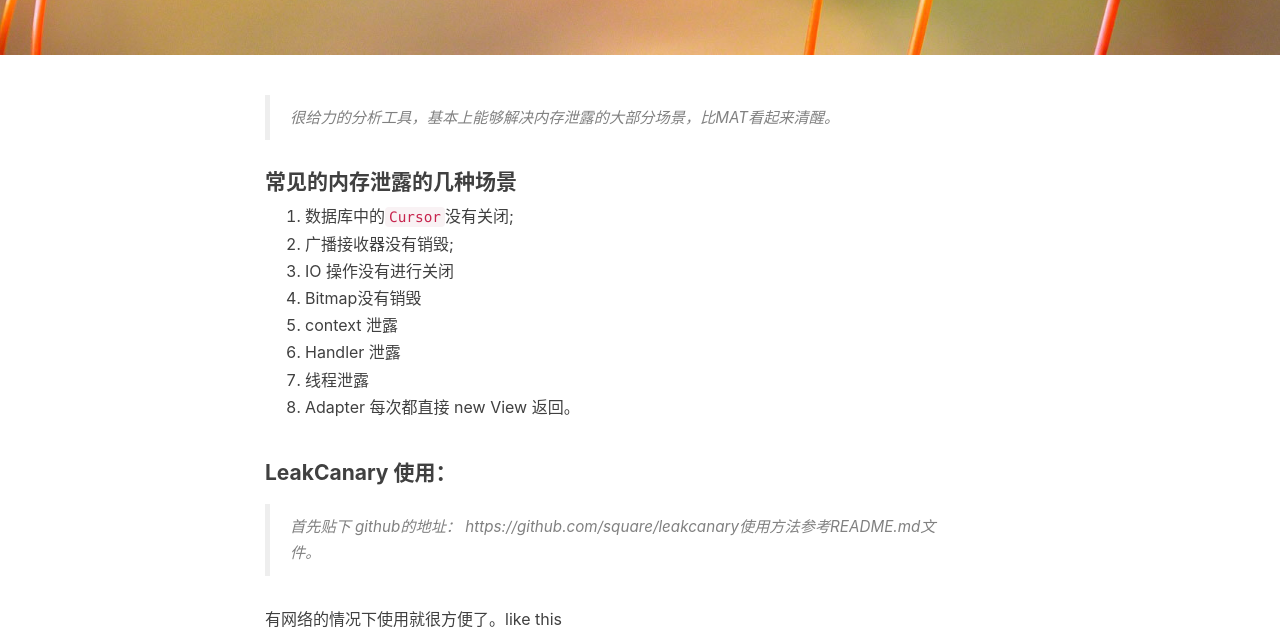
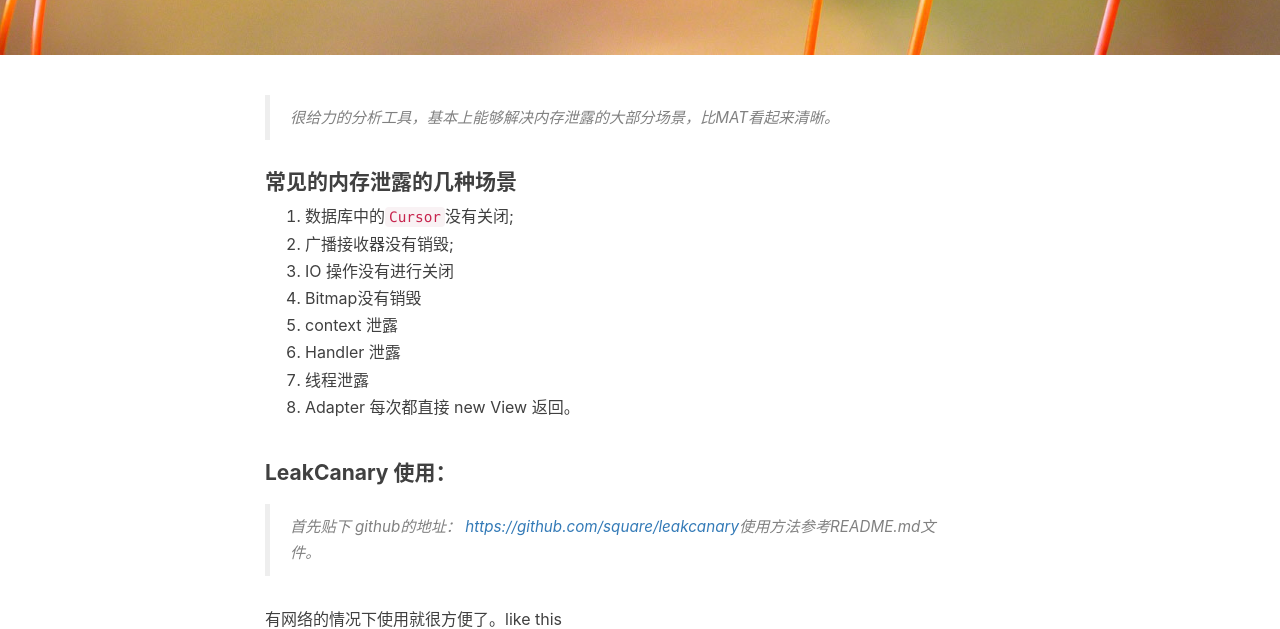
Before and after one commit to pengqinping/Royal-Blog, a Jekyll site: the page built from _posts/2016-03-10-android-fork-project-LeakCanary.md, in a window 1280 px wide and 900 px high, scrolled down 316 px. Shown: the part 152-781 px from the top of the window. Built offline with Jekyll 4.4.1, drawn with Linux system fonts in a browser that asks for light colours; nearby versions of some CDN libraries; comment, search, counter and statistics services are not loaded.

Commit message:
update leak post

```diff
--- a/_posts/2016-03-10-android-fork-project-LeakCanary.md
+++ b/_posts/2016-03-10-android-fork-project-LeakCanary.md
@@ -10,7 +10,7 @@ tags:
     - LeakCanary
     - fork Project
 ---
-> 很给力的分析工具，基本上能够解决内存泄露的大部分场景，比MAT看起来清醒。
+> 很给力的分析工具，基本上能够解决内存泄露的大部分场景，比MAT看起来清晰。
 
 #### 常见的内存泄露的几种场景
 
@@ -24,7 +24,7 @@ tags:
 8. Adapter 每次都直接 new View 返回。
 
 #### LeakCanary 使用：
-> 首先贴下 github的地址： https://github.com/square/leakcanary使用方法参考README.md文件。
+> 首先贴下 github的地址： [https://github.com/square/leakcanary](https://github.com/square/leakcanary)使用方法参考README.md文件。
 
 有网络的情况下使用就很方便了。like this
 
```
